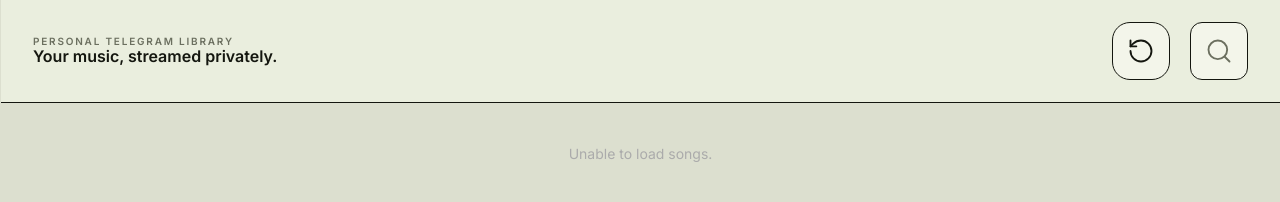
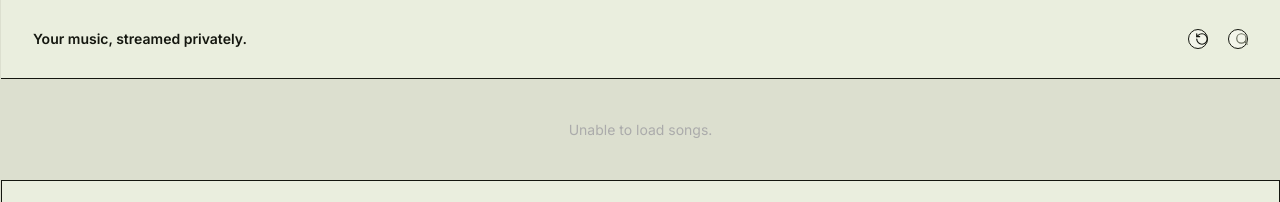
Before and after one commit to unfollowaman/Healers, a website: page index.html in a window 1280 px wide. Shown: the top 202 px of the page. Drawn offline with Linux system fonts and the light colour scheme; no server answers.

Commit message:
Update desktop header height
Reduced desktop header padding to 10px top/bottom.
Adjusted header content (icon buttons and text) to 20px height for desktop view.
Hid eyebrow text in desktop view to save space.

```diff
--- a/css/style.css
+++ b/css/style.css
@@ -2435,13 +2435,35 @@ button {
 /* Desktop dashboard homepage redesign */
 @media (min-width: 900px) {
   .header {
-    padding: 22px 32px;
+    padding: 10px 32px;
     gap: 32px;
   }
 
   .header-controls {
     justify-content: flex-end;
     gap: 18px;
+  }
+
+  .eyebrow {
+    display: none;
+  }
+
+  .hero-copy {
+    font-size: 14px;
+    line-height: 20px;
+  }
+
+  .refresh-button,
+  #search-toggle {
+    width: 20px;
+    height: 20px;
+  }
+
+  .refresh-button svg,
+  #search-toggle svg {
+    width: 14px;
+    height: 14px;
+    stroke-width: 2px;
   }
 
   .refresh-button {
@@ -2484,9 +2506,9 @@ button {
 
   .search-icon-btn,
   #refresh-button {
-    width: 58px;
-    height: 58px;
-    flex: 0 0 58px;
+    width: 20px;
+    height: 20px;
+    flex: 0 0 20px;
     border: var(--border-w) solid var(--border-color);
     border-radius: var(--radius-md);
     background: var(--surface);
@@ -2496,9 +2518,9 @@ button {
 
   .search-icon-btn svg,
   #refresh-button svg {
-    width: 28px;
-    height: 28px;
-    stroke-width: 1.6;
+    width: 14px;
+    height: 14px;
+    stroke-width: 2;
   }
 
   .dashboard-grid {
--- a/index.html
+++ b/index.html
@@ -18,7 +18,6 @@
         <div class="main-content">
             <header class="header">
                 <div class="header-text">
-                    <div class="eyebrow">Personal Telegram Library</div>
                     <div class="hero-copy">Your music, streamed privately.</div>
                 </div>
                 <div class="header-controls">
```
Also changed, not shown: 3 other files.
